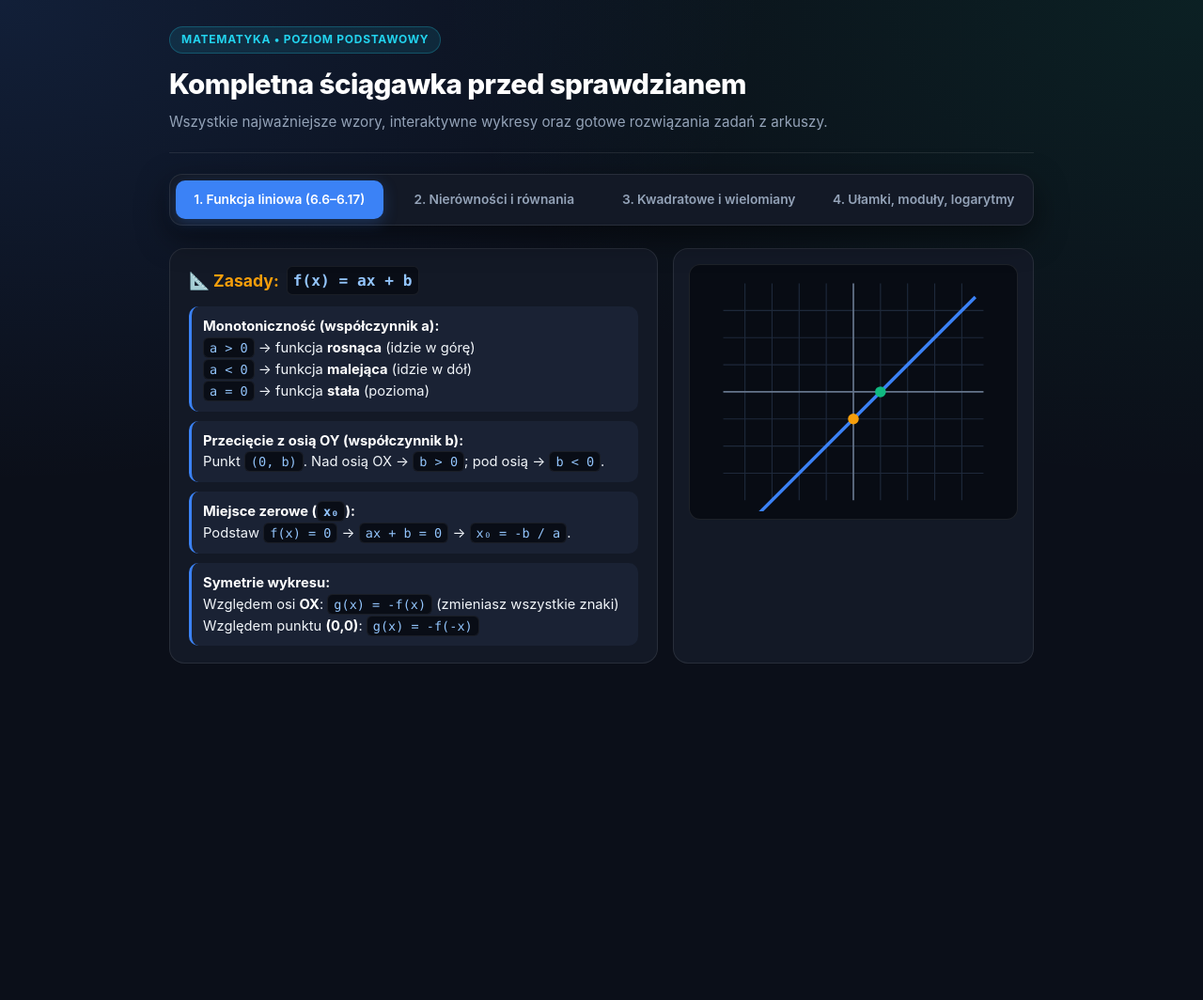
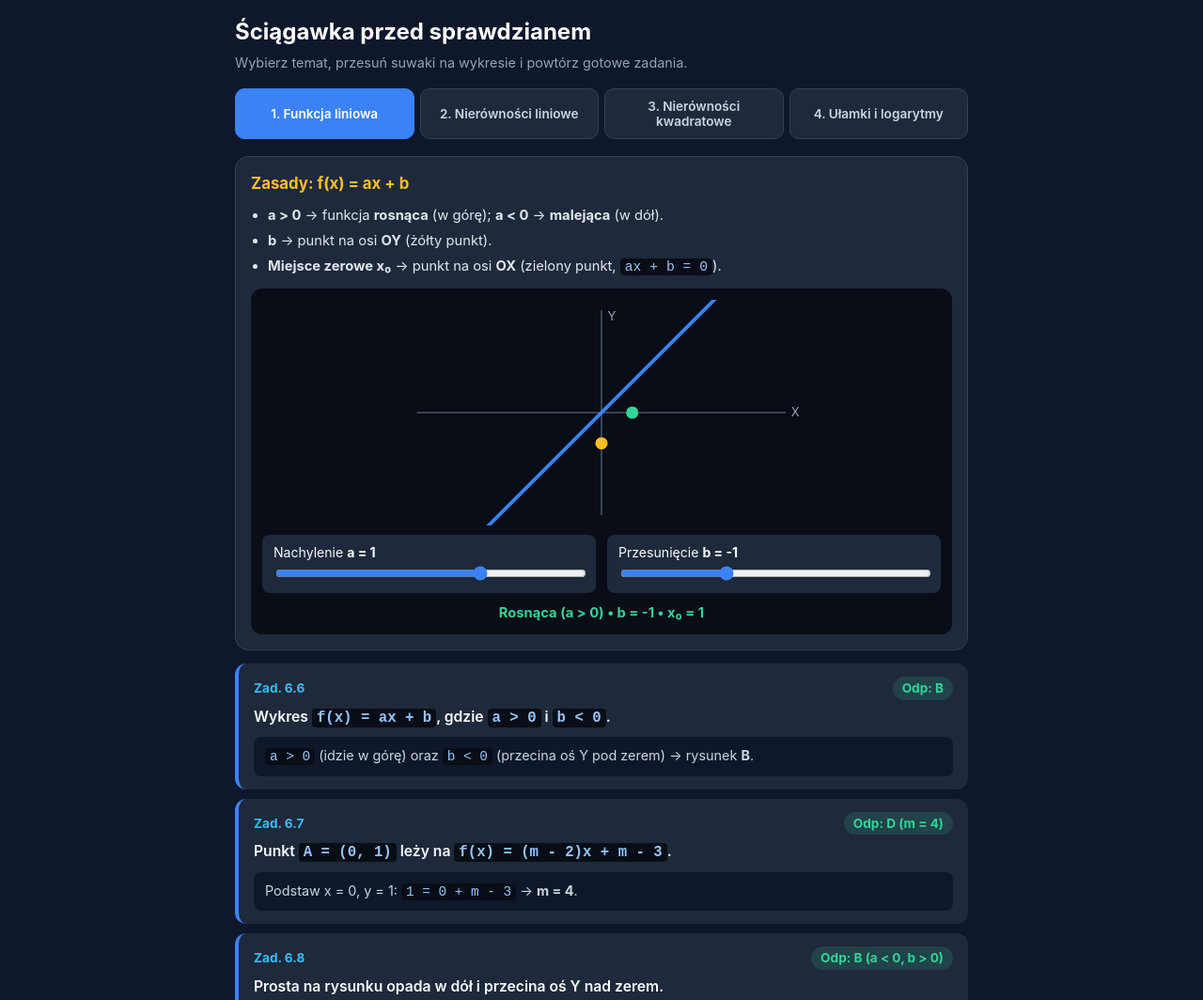
Before and after one commit to zagreusprincessoftheunderworld-cyber/Nicola_Special, a plain HTML site: page index.html in a window 1280 px wide. Shown: the top 1064 px of the page at 94% size. Before the commit the page ends 808 px from the top, so only its background shows below. Drawn offline with Linux system fonts and the light colour scheme.

Commit message:
Update index.html

```diff
--- a/index.html
+++ b/index.html
@@ -3,336 +3,111 @@
 <head>
 <meta charset="UTF-8">
 <meta name="viewport" content="width=device-width, initial-scale=1.0">
-<title>Matematyka — Kompletna ściągawka przed sprawdzianem</title>
+<title>Matematyka — Ściągawka</title>
 <style>
-  :root {
-    --bg: #0b0f19;
-    --surface: #131926;
-    --surface-2: #1a2234;
-    --border: rgba(255, 255, 255, 0.09);
-    --primary: #3b82f6;
-    --primary-glow: rgba(59, 130, 246, 0.25);
-    --cyan: #22d3ee;
-    --emerald: #10b981;
-    --emerald-bg: rgba(16, 185, 129, 0.12);
-    --amber: #f59e0b;
-    --text: #f1f5f9;
-    --text-dim: #94a3b8;
+  * { box-sizing: border-box; font-family: -apple-system, BlinkMacSystemFont, "Segoe UI", Roboto, sans-serif; }
+  body { background: #0f172a; color: #f8fafc; margin: 0; padding: 16px; line-height: 1.5; }
+  .wrap { max-width: 780px; margin: 0 auto; }
+  h1 { font-size: 1.5rem; margin: 0 0 4px; color: #fff; }
+  .sub { color: #94a3b8; margin: 0 0 16px; font-size: 0.9rem; }
+
+  /* Tabs */
+  .tabs { display: grid; grid-template-columns: repeat(4, 1fr); gap: 6px; margin-bottom: 18px; }
+  @media (max-width: 600px) { .tabs { grid-template-columns: repeat(2, 1fr); } }
+  .tab {
+    background: #1e293b; border: 1px solid #334155; color: #cbd5e1;
+    padding: 10px 8px; border-radius: 10px; font-weight: 600; font-size: 0.85rem; cursor: pointer;
   }
+  .tab.active { background: #3b82f6; border-color: #3b82f6; color: #fff; }
+  .page { display: none; }
+  .page.active { display: block; }
 
-  * { box-sizing: border-box; }
+  /* Cards */
+  .box { background: #1e293b; border: 1px solid #334155; border-radius: 14px; padding: 16px; margin-bottom: 14px; }
+  .box h2 { margin: 0 0 10px; font-size: 1.05rem; color: #fbbf24; }
+  .rules { margin: 0; padding-left: 18px; font-size: 0.92rem; color: #e2e8f0; }
+  .rules li { margin-bottom: 5px; }
 
-  body {
-    margin: 0;
-    padding: 0 16px 80px;
-    background: var(--bg);
-    background-image:
-      radial-gradient(at 0% 0%, rgba(59, 130, 246, 0.14) 0px, transparent 45%),
-      radial-gradient(at 100% 0%, rgba(16, 185, 129, 0.10) 0px, transparent 45%);
-    color: var(--text);
-    font-family: -apple-system, BlinkMacSystemFont, "Segoe UI", Roboto, Inter, sans-serif;
-    line-height: 1.55;
-  }
+  /* Big Interactive Graph */
+  .graph-area { background: #090d16; border-radius: 12px; padding: 12px; margin-top: 12px; }
+  svg { width: 100%; height: 240px; display: block; }
+  .sliders { display: grid; grid-template-columns: 1fr 1fr; gap: 12px; margin-top: 10px; }
+  @media (max-width: 500px) { .sliders { grid-template-columns: 1fr; } }
+  .sl { background: #1e293b; padding: 8px 12px; border-radius: 8px; font-size: 0.88rem; }
+  .sl input { width: 100%; margin-top: 4px; accent-color: #3b82f6; cursor: pointer; }
+  .badge-info { margin-top: 10px; text-align: center; font-weight: 700; color: #34d399; font-size: 0.92rem; }
 
-  .wrap { max-width: 920px; margin: 0 auto; }
-
-  header {
-    padding: 28px 0 20px;
-    border-bottom: 1px solid var(--border);
-    margin-bottom: 22px;
-  }
-  .pill {
-    display: inline-flex;
-    align-items: center;
-    gap: 6px;
-    font-size: 0.75rem;
-    font-weight: 700;
-    text-transform: uppercase;
-    letter-spacing: 0.06em;
-    color: var(--cyan);
-    background: rgba(34, 211, 238, 0.1);
-    border: 1px solid rgba(34, 211, 238, 0.25);
-    padding: 4px 12px;
-    border-radius: 999px;
-    margin-bottom: 10px;
-  }
-  h1 {
-    margin: 0 0 6px;
-    font-size: 1.85rem;
-    font-weight: 800;
-    letter-spacing: -0.02em;
-    color: #fff;
-  }
-  header p { margin: 0; color: var(--text-dim); font-size: 0.95rem; }
-
-  /* PURE CSS TABS */
-  .tab-radio { display: none; }
-
-  .tab-labels {
-    display: grid;
-    grid-template-columns: repeat(4, 1fr);
-    gap: 8px;
-    background: var(--surface);
-    padding: 6px;
-    border-radius: 14px;
-    border: 1px solid var(--border);
-    margin-bottom: 24px;
-    position: sticky;
-    top: 10px;
-    z-index: 50;
-    box-shadow: 0 12px 32px rgba(0,0,0,0.5);
-  }
-  @media (max-width: 700px) {
-    .tab-labels { grid-template-columns: repeat(2, 1fr); }
-  }
-
-  .tab-labels label {
-    text-align: center;
-    padding: 10px 12px;
-    border-radius: 10px;
-    font-size: 0.86rem;
-    font-weight: 600;
-    color: var(--text-dim);
-    cursor: pointer;
-    transition: 0.2s;
-    user-select: none;
-  }
-  .tab-labels label:hover { color: #fff; background: rgba(255,255,255,0.04); }
-
-  #r1:checked ~ .tab-labels label[for="r1"],
-  #r2:checked ~ .tab-labels label[for="r2"],
-  #r3:checked ~ .tab-labels label[for="r3"],
-  #r4:checked ~ .tab-labels label[for="r4"] {
-    background: var(--primary);
-    color: #fff;
-    box-shadow: 0 4px 15px var(--primary-glow);
-  }
-
-  .panel { display: none; animation: slideUp 0.25s ease; }
-  #r1:checked ~ #p1,
-  #r2:checked ~ #p2,
-  #r3:checked ~ #p3,
-  #r4:checked ~ #p4 { display: block; }
-
-  @keyframes slideUp {
-    from { opacity: 0; transform: translateY(6px); }
-    to { opacity: 1; transform: translateY(0); }
-  }
-
-  .theory-grid {
-    display: grid;
-    grid-template-columns: 1.15fr 0.85fr;
-    gap: 16px;
-    margin-bottom: 22px;
-  }
-  @media (max-width: 740px) {
-    .theory-grid { grid-template-columns: 1fr; }
-  }
-
-  .card {
-    background: var(--surface);
-    border: 1px solid var(--border);
-    border-radius: 16px;
-    padding: 18px 20px;
-  }
-  .card h2 {
-    margin: 0 0 12px;
-    font-size: 1.1rem;
-    color: var(--amber);
-    display: flex;
-    align-items: center;
-    gap: 8px;
-  }
-
-  .formula-list {
-    list-style: none;
-    padding: 0;
-    margin: 0;
-    display: flex;
-    flex-direction: column;
-    gap: 10px;
-  }
-  .formula-list li {
-    background: var(--surface-2);
-    padding: 10px 12px;
-    border-radius: 10px;
-    font-size: 0.92rem;
-    border-left: 3px solid var(--primary);
-  }
-  .formula-list b { color: #fff; }
-
-  .graph-panel {
-    background: var(--surface);
-    border: 1px solid var(--border);
-    border-radius: 16px;
-    padding: 16px;
-    display: flex;
-    flex-direction: column;
-    justify-content: space-between;
-  }
-  .svg-wrap {
-    background: #080c14;
-    border: 1px solid var(--border);
-    border-radius: 12px;
-    padding: 8px;
-    display: flex;
-    justify-content: center;
-  }
-  svg { width: 100%; max-width: 300px; height: auto; display: block; }
-
-  .controls { margin-top: 12px; display: flex; flex-direction: column; gap: 8px; }
-  .ctrl-row {
-    display: flex;
-    align-items: center;
-    justify-content: space-between;
-    gap: 10px;
-    font-size: 0.85rem;
-    color: var(--text-dim);
-  }
-  .ctrl-row b { color: #fff; min-width: 65px; }
-  .ctrl-row input[type="range"] { flex: 1; accent-color: var(--primary); cursor: pointer; }
-  .status-bar {
-    margin-top: 10px;
-    padding: 6px 10px;
-    border-radius: 8px;
-    background: var(--emerald-bg);
-    color: var(--emerald);
-    font-size: 0.82rem;
-    font-weight: 700;
-    text-align: center;
-  }
-
-  .sec-divider {
-    font-size: 0.8rem;
-    font-weight: 700;
-    text-transform: uppercase;
-    letter-spacing: 0.08em;
-    color: var(--text-dim);
-    margin: 24px 0 12px;
-    display: flex;
-    align-items: center;
-    gap: 10px;
-  }
-  .sec-divider::after {
-    content: "";
-    flex: 1;
-    height: 1px;
-    background: var(--border);
-  }
-
-  .task {
-    background: var(--surface);
-    border: 1px solid var(--border);
-    border-radius: 14px;
-    padding: 16px 18px;
-    margin-bottom: 12px;
-    transition: border-color 0.2s;
-  }
-  .task:hover { border-color: rgba(59, 130, 246, 0.45); }
-
-  .task-top {
-    display: flex;
-    justify-content: space-between;
-    align-items: center;
-    gap: 10px;
-    flex-wrap: wrap;
-    margin-bottom: 8px;
-  }
-  .task-id {
-    font-size: 0.85rem;
-    font-weight: 700;
-    color: var(--cyan);
-  }
-  .ans {
-    background: var(--emerald-bg);
-    color: var(--emerald);
-    border: 1px solid rgba(16, 185, 129, 0.35);
-    padding: 3px 12px;
-    border-radius: 999px;
-    font-size: 0.85rem;
-    font-weight: 700;
-  }
-  .q {
-    font-size: 1rem;
-    font-weight: 600;
-    color: #fff;
-    margin-bottom: 10px;
-  }
-  code, .m {
-    font-family: "JetBrains Mono", Consolas, monospace;
-    background: #090d16;
-    border: 1px solid rgba(255,255,255,0.07);
-    padding: 2px 6px;
-    border-radius: 6px;
-    color: #93c5fd;
-    font-size: 0.92em;
-  }
-  .step {
-    background: #0b101b;
-    border-left: 3px solid var(--emerald);
-    padding: 10px 14px;
-    border-radius: 0 10px 10px 0;
-    font-size: 0.92rem;
-    color: #cbd5e1;
-  }
-  .step b { color: #fff; }
+  /* Tasks */
+  .task { background: #1e293b; border-radius: 12px; padding: 14px 16px; margin-bottom: 10px; border-left: 4px solid #3b82f6; }
+  .top { display: flex; justify-content: space-between; align-items: center; gap: 8px; margin-bottom: 6px; flex-wrap: wrap; }
+  .id { font-weight: 700; color: #38bdf8; font-size: 0.85rem; }
+  .ans { background: rgba(52,211,153,0.15); color: #34d399; padding: 2px 10px; border-radius: 99px; font-weight: 700; font-size: 0.85rem; }
+  .q { font-weight: 600; margin-bottom: 8px; font-size: 0.98rem; }
+  .sol { background: #0f172a; padding: 9px 12px; border-radius: 8px; font-size: 0.9rem; color: #cbd5e1; }
+  code { background: #090d16; padding: 1px 5px; border-radius: 4px; color: #93c5fd; font-family: monospace; }
 </style>
 </head>
 <body>
 <div class="wrap">
+  <h1>Ściągawka przed sprawdzianem</h1>
+  <p class="sub">Wybierz temat, przesuń suwaki na wykresie i powtórz gotowe zadania.</p>
 
-  <header>
-    <div class="pill">Matematyka • Poziom podstawowy</div>
-    <h1>Kompletna ściągawka przed sprawdzianem</h1>
-    <p>Wszystkie najważniejsze wzory, interaktywne wykresy oraz gotowe rozwiązania zadań z arkuszy.</p>
-  </header>
-
-  <input type="radio" name="tabs" id="r1" class="tab-radio" checked>
-  <input type="radio" name="tabs" id="r2" class="tab-radio">
-  <input type="radio" name="tabs" id="r3" class="tab-radio">
-  <input type="radio" name="tabs" id="r4" class="tab-radio">
-
-  <div class="tab-labels">
-    <label for="r1">1. Funkcja liniowa (6.6–6.17)</label>
-    <label for="r2">2. Nierówności i równania</label>
-    <label for="r3">3. Kwadratowe i wielomiany</label>
-    <label for="r4">4. Ułamki, moduły, logarytmy</label>
+  <div class="tabs">
+    <button class="tab active" onclick="openPage('p1', this)">1. Funkcja liniowa</button>
+    <button class="tab" onclick="openPage('p2', this)">2. Nierówności liniowe</button>
+    <button class="tab" onclick="openPage('p3', this)">3. Nierówności kwadratowe</button>
+    <button class="tab" onclick="openPage('p4', this)">4. Ułamki i logarytmy</button>
   </div>
 
-  <!-- ==================== PANEL 1: FUNKCJA LINIOWA ==================== -->
-  <div id="p1" class="panel">
-    <div class="theory-grid">
-      <div class="card">
-        <h2>📐 Zasady: <span class="m">f(x) = ax + b</span></h2>
-        <ul class="formula-list">
-          <li><b>Monotoniczność (współczynnik a):</b><br>
-            <span class="m">a &gt; 0</span> → funkcja <b>rosnąca</b> (idzie w górę)<br>
-            <span class="m">a &lt; 0</span> → funkcja <b>malejąca</b> (idzie w dół)<br>
-            <span class="m">a = 0</span> → funkcja <b>stała</b> (pozioma)</li>
-          <li><b>Przecięcie z osią OY (współczynnik b):</b><br>
-            Punkt <span class="m">(0, b)</span>. Nad osią OX → <span class="m">b &gt; 0</span>; pod osią → <span class="m">b &lt; 0</span>.</li>
-          <li><b>Miejsce zerowe (<span class="m">x₀</span>):</b><br>
-            Podstaw <span class="m">f(x) = 0</span> → <span class="m">ax + b = 0</span> → <span class="m">x₀ = -b / a</span>.</li>
-          <li><b>Symetrie wykresu:</b><br>
-            Względem osi <b>OX</b>: <span class="m">g(x) = -f(x)</span> (zmieniasz wszystkie znaki)<br>
-            Względem punktu <b>(0,0)</b>: <span class="m">g(x) = -f(-x)</span></li>
-        </ul>
+  <!-- PAGE 1 -->
+  <div id="p1" class="page active">
+    <div class="box">
+      <h2>Zasady: f(x) = ax + b</h2>
+      <ul class="rules">
+        <li><b>a &gt; 0</b> → funkcja <b>rosnąca</b> (w górę); <b>a &lt; 0</b> → <b>malejąca</b> (w dół).</li>
+        <li><b>b</b> → punkt na osi <b>OY</b> (żółty punkt).</li>
+        <li><b>Miejsce zerowe x₀</b> → punkt na osi <b>OX</b> (zielony punkt, <code>ax + b = 0</code>).</li>
+      </ul>
+      <div class="graph-area">
+        <svg viewBox="0 0 400 220">
+          <line x1="20" y1="110" x2="380" y2="110" stroke="#475569" stroke-width="1.5"/>
+          <line x1="200" y1="10" x2="200" y2="210" stroke="#475569" stroke-width="1.5"/>
+          <text x="385" y="114" fill="#94a3b8" font-size="12">X</text>
+          <text x="206" y="20" fill="#94a3b8" font-size="12">Y</text>
+          <line id="lLine" x1="50" y1="260" x2="350" y2="-40" stroke="#3b82f6" stroke-width="3.5"/>
+          <circle id="lB" cx="200" cy="140" r="6" fill="#fbbf24"/>
+          <circle id="lZ" cx="230" cy="110" r="6" fill="#34d399"/>
+        </svg>
+        <div class="sliders">
+          <div class="sl">Nachylenie <b>a = <span id="vA">1</span></b><input type="range" id="sA" min="-3" max="3" step="0.5" value="1"></div>
+          <div class="sl">Przesunięcie <b>b = <span id="vB">-1</span></b><input type="range" id="sB" min="-3" max="3" step="1" value="-1"></div>
+        </div>
+        <div class="badge-info" id="infoL">Rosnąca (a &gt; 0) • b = -1 • x₀ = 1</div>
       </div>
+    </div>
 
-      <div class="graph-panel">
-        <div class="svg-wrap">
-          <svg viewBox="0 0 260 220" id="svgLine">
-            <g stroke="#1e293b" stroke-width="1">
-              <line x1="30" y1="10" x2="30" y2="210"/><line x1="55" y1="10" x2="55" y2="210"/>
-              <line x1="80" y1="10" x2="80" y2="210"/><line x1="105" y1="10" x2="105" y2="210"/>
-              <line x1="155" y1="10" x2="155" y2="210"/><line x1="180" y1="10" x2="180" y2="210"/>
-              <line x1="205" y1="10" x2="205" y2="210"/><line x1="230" y1="10" x2="230" y2="210"/>
-              <line x1="10" y1="35" x2="250" y2="35"/><line x1="10" y1="60" x2="250" y2="60"/>
-              <line x1="10" y1="85" x2="250" y2="85"/><line x1="10" y1="135" x2="250" y2="135"/>
-              <line x1="10" y1="160" x2="250" y2="160"/><line x1="10" y1="185" x2="250" y2="185"/>
-            </g>
-            <line x1="10" y1="110" x2="250" y2="110" stroke="#64748b" stroke-width="1.5"/>
-            <line x1="130" y1="10" x2="130" y2="210" stroke="#64748b" stroke-width="1.5"/>
-            <line id="dynLine" x1="17.5" y1="247.5" x2="242.5" y2="22.5" stroke="#3b82f6" stroke-width="3"/>
-            <circle id="ptB" cx="130" cy="135" r="5" fill="#f59e0b"/>
-            <circle id="ptZ" cx="155" cy="110" r="5" fill="#10b981"/>
+    <div class="task"><div class="top"><span class="id">Zad. 6.6</span><span class="ans">Odp: B</span></div><div class="q">Wykres <code>f(x) = ax + b</code>, gdzie <code>a &gt; 0</code> i <code>b &lt; 0</code>.</div><div class="sol"><code>a &gt; 0</code> (idzie w górę) oraz <code>b &lt; 0</code> (przecina oś Y pod zerem) → rysunek <b>B</b>.</div></div>
+    <div class="task"><div class="top"><span class="id">Zad. 6.7</span><span class="ans">Odp: D (m = 4)</span></div><div class="q">Punkt <code>A = (0, 1)</code> leży na <code>f(x) = (m - 2)x + m - 3</code>.</div><div class="sol">Podstaw x = 0, y = 1: <code>1 = 0 + m - 3</code> → <b>m = 4</b>.</div></div>
+    <div class="task"><div class="top"><span class="id">Zad. 6.8</span><span class="ans">Odp: B (a &lt; 0, b &gt; 0)</span></div><div class="q">Prosta na rysunku opada w dół i przecina oś Y nad zerem.</div><div class="sol">Opada w dół → <b>a &lt; 0</b>; przecina oś Y nad OX → <b>b &gt; 0</b>.</div></div>
+    <div class="task"><div class="top"><span class="id">Zad. 6.9</span><span class="ans">Odp: B. m ∈ (-2, 2)</span></div><div class="q"><code>f(x) = (m² - 4)x + 2</code> jest malejąca, gdy...</div><div class="sol"><code>m² - 4 &lt; 0</code> → <code>m² &lt; 4</code> → <b>m ∈ (-2, 2)</b>.</div></div>
+    <div class="task"><div class="top"><span class="id">Zad. 6.10</span><span class="ans">Odp: A. f(x) = -1/3 x + 7/3</span></div><div class="q"><code>f(1) = 2</code> oraz punkt <code>P = (-2, 3)</code> na wykresie.</div><div class="sol"><code>a = (3 - 2)/(-2 - 1) = -1/3</code>. Z punktu (1, 2): <code>2 = -1/3 + b</code> → <b>b = 7/3</b>.</div></div>
+    <div class="task"><div class="top"><span class="id">Zad. 6.11</span><span class="ans">Odp: A. ⟨-10, 2⟩</span></div><div class="q">Zbiór wartości <code>f(x) = 3x - 4</code> dla <code>x ∈ ⟨-2, 2⟩</code>.</div><div class="sol"><code>f(-2) = -10</code>, <code>f(2) = 2</code> → przedział <b>⟨-10, 2⟩</b>.</div></div>
+    <div class="task"><div class="top"><span class="id">Zad. 6.12</span><span class="ans">Odp: D (a &gt; 0, b &lt; 0)</span></div><div class="q"><code>f(x) = ax + b</code> jest rosnąca i ma dodatnie miejsce zerowe.</div><div class="sol">Rosnąca → <b>a &gt; 0</b>; przecina OX po prawej stronie → startuje z dołu, więc <b>b &lt; 0</b>.</div></div>
+    <div class="task"><div class="top"><span class="id">Zad. 6.13</span><span class="ans">Odp: B (m = 0)</span></div><div class="q">Punkt <code>S = (5, -2)</code> leży na <code>f(x) = (m - 1)x + 3</code>.</div><div class="sol"><code>-2 = 5(m - 1) + 3</code> → <code>-5 = 5(m - 1)</code> → <b>m = 0</b>.</div></div>
+    <div class="task"><div class="top"><span class="id">Zad. 6.14</span><span class="ans">Odp: C (b = -8/3)</span></div><div class="q"><code>f(x) = 2x + b</code> ma takie samo miejsce zerowe jak <code>g(x) = -3x + 4</code>.</div><div class="sol">Zero g: <code>x = 4/3</code>. Podstawiamy do f: <code>2(4/3) + b = 0</code> → <b>b = -8/3</b>.</div></div>
+    <div class="task"><div class="top"><span class="id">Zad. 6.15</span><span class="ans">Odp: B. g(x) = 2x - 2</span></div><div class="q"><code>f(x) = -2x + 2</code>, wykres g symetryczny względem osi OX.</div><div class="sol">Symetria względem OX zmienia znaki: <code>g(x) = -(-2x + 2)</code> = <b>2x - 2</b>.</div></div>
+    <div class="task"><div class="top"><span class="id">Zad. 6.16</span><span class="ans">Odp: A. m &lt; -2/3</span></div><div class="q">Miejsce zerowe <code>f(x) = x + 3m</code> jest większe od 2.</div><div class="sol"><code>x = -3m &gt; 2</code> → dzielimy przez -3 (zmiana znaku!) → <b>m &lt; -2/3</b>.</div></div>
+    <div class="task"><div class="top"><span class="id">Zad. 6.17</span><span class="ans">Odp: A. g(x) = 2x + 2</span></div><div class="q"><code>f(x) = 2x - 2</code>, wykres g symetryczny względem (0, 0).</div><div class="sol"><code>g(x) = -f(-x) = -(2(-x) - 2)</code> = <b>2x + 2</b>.</div></div>
+  </div>
+
+  <!-- PAGE 2 -->
+  <div id="p2" class="page">
+    <div class="box">
+      <h2>Zasady nierówności liniowych</h2>
+      <ul class="rules">
+        <li>Przenieś <b>x</b> na lewo, liczby na prawo (zmień znak przy przenoszeniu).</li>
+        <li><b>PUŁAPKA:</b> Gdy dzielisz lub mnożysz przez <b>liczbę ujemną</b>, odwróć znak (<code>&lt;</code> na <code>&gt;</code>)!</li>
+        <li>Nawiasy: <code>&lt;, &gt;</code> → kółko otwarte <code>( )</code>; <code>≤, ≥</code> → kółko zamalowane <code>⟨ ⟩</code>.</li>
+      </ul>
+    </div>
+    <div class="task"><div class="top"><span class="id">Zad. 5.42</span><span class="ans">Odp: B (6)</span></div><div class="q">Największa liczba całkowita: <code>x/4 - √3 &lt; 0</code></div><div class="sol"><code>x &lt; 4√3 ≈ 4 · 1,73 = 6,92</code> → największa całkowita to <b>6</b>.</div></div>
```
